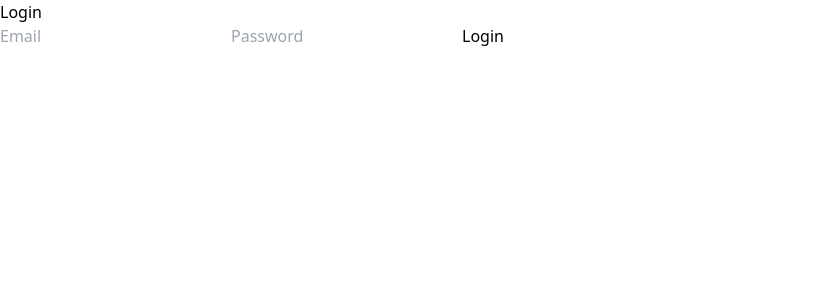
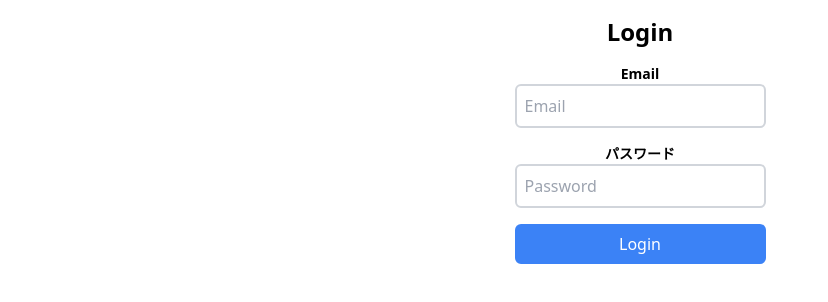
Before and after one commit to Yamaguchi-Katsuya/book-review, a React (Vite) app: page /login in a window 1280 px wide. Shown: the top 302 px of the page, without its empty margins (0-828 px from the left). Built offline with nearby package versions, Linux system fonts and the light colour scheme.

Commit message:
feat: ログイン画面入力値チェック実装

```diff
--- a/src/pages/Login.tsx
+++ b/src/pages/Login.tsx
@@ -1,13 +1,51 @@
+import { useState } from 'react'
+
 function Login() {
+  const [email, setEmail] = useState('')
+  const [emailError, setEmailError] = useState('')
+  const [password, setPassword] = useState('')
+  const [passwordError, setPasswordError] = useState('')
+
+  const handleEmailChange = (e: React.ChangeEvent<HTMLInputElement>) => {
+    if (!e.target.value.match(/^[a-zA-Z0-9._%+-]+@[a-zA-Z0-9.-]+\.[a-zA-Z]{2,}$/)) {
+      setEmailError('メールアドレスが不正です')
+    } else {
+      setEmailError('')
+    }
+    setEmail(e.target.value)
+  }
+
+  const handlePasswordChange = (e: React.ChangeEvent<HTMLInputElement>) => {
+    if (e.target.value.length < 8) {
+      setPasswordError('パスワードは8文字以上で入力してください')
+    } else {
+      setPasswordError('')
+    }
+    setPassword(e.target.value)
+  }
+
+  const handleSubmit = (e: React.FormEvent<HTMLFormElement>) => {
+    e.preventDefault()
+    console.log(email, password)
+  }
+
   return (
     <>
-      <h1>Login</h1>
+      <h1 className="text-2xl font-bold text-center mt-4">Login</h1>
 
-      <div>
-        <form action="#">
-          <input type="text" name="email" placeholder="Email" />
-          <input type="password" name="password" placeholder="Password" />
-          <button type="submit">Login</button>
+      <div className="flex flex-col items-center justify-center mt-4 w-full">
+        <form action="#" onSubmit={handleSubmit} className="grid gap-4 w-1/2 justify-center">
+          <div className="flex flex-col items-center justify-center w-full">
+            <label htmlFor="email" className="text-sm font-bold">Email</label>
+            <input type="text" id="email" name="email" placeholder="Email" value={email} onChange={handleEmailChange} className="p-2 rounded-md border-2 border-gray-300" />
+            {emailError && <p id="emailError" className="text-red-500">{emailError}</p>}
+          </div>
+          <div className="flex flex-col items-center justify-center w-full">
+            <label htmlFor="email" className="text-sm font-bold">パスワード</label>
+            <input type="password" id="password" name="password" placeholder="Password" value={password} onChange={handlePasswordChange} className="p-2 rounded-md border-2 border-gray-300" />
+            {passwordError && <p id="passwordError" className="text-red-500">{passwordError}</p>}
+          </div>
+          <button type="submit" className="bg-blue-500 text-white p-2 rounded-md w-full">Login</button>
         </form>
       </div>
     </>
```
